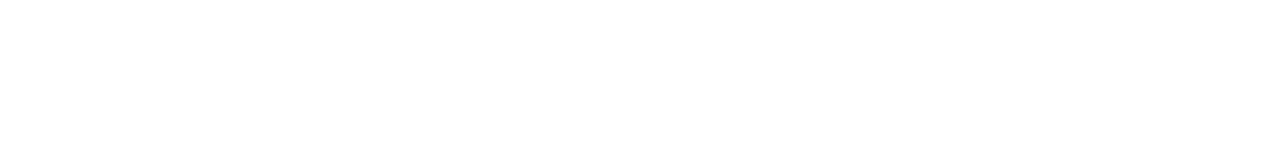
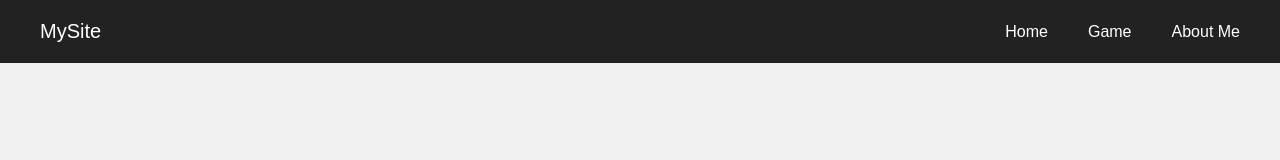
Before and after one commit to peeraphonza2143/WebTech_Project, a plain HTML site: page index.html in a window 1280 px wide. Drawn offline with nearby package versions, Linux system fonts and the light colour scheme.

Commit message:
Add Nav fist

```diff
--- /dev/null
+++ b/css/style_1.css
@@ -0,0 +1,86 @@
+*{
+    margin: 0;
+    padding: 0;
+    box-sizing: border-box;
+}
+body{
+    font-family: Arial, Helvetica, sans-serif;
+    background: #f1f1f1;
+}
+nav{
+    background:#222;
+    padding: 5px 20px;
+}
+ul{
+    list-style-type: none; /*ทำการลบ list ตัวหน้าข้อความออก*/
+}
+a{
+    color: white;
+    text-decoration: none;
+}
+a:hover{
+    text-decoration: underline;
+}
+.logo a:hover{
+    text-decoration: none;
+}
+.menu li{
+    font-size: 16px;
+    padding: 15px 5px;
+    white-space: nowrap;
+}
+
+.logo a,
+.toggle a{
+    font-size: 20px;
+}
+
+/*Mobile Menu*/
+
+.menu{
+    display: flex;
+    flex-wrap: wrap;
+    justify-content: space-between;
+    align-items: center;
+}
+.item{
+    width: 100%;
+    text-align: center;
+    display: none;
+}
+.item.active{
+    display: block;
+}
+
+/*Tablate Menu*/
+@media all and (min-width: 600px){
+    .menu{
+        justify-content: center;
+    }
+    .logo{
+        flex: 1;
+    }
+    .toggle{
+        flex: 1;
+        text-align: right;
+    }
+}
+/*Desktop menu*/
+@media all and (min-width: 900px){
+    .item{
+        display: block;
+        width: auto;
+    }
+    .toggle{
+        display: none;
+    }
+    .logo{
+        order: 0;
+    }
+    .item{
+        order: 1;
+    }
+    .menu li{
+        padding: 15px 20px;
+    }
+}
--- a/index.html
+++ b/index.html
@@ -4,9 +4,22 @@
     <meta charset="UTF-8">
     <meta http-equiv="X-UA-Compatible" content="IE=edge">
     <meta name="viewport" content="width=device-width, initial-scale=1.0">
+    <link rel="stylesheet" href="https://cdnjs.cloudflare.com/ajax/libs/font-awesome/5.15.3/css/all.min.css">
+    <link rel="stylesheet" href="css/style_1.css">
     <title>Document</title>
 </head>
 <body>
+    <nav>
+        <ul class="menu">
+            <li class="logo"><a href="#">MySite</a></li>
+            <li class="item"><a href="#">Home</a></li>
+            <li class="item"><a href="#">Game</a></li>
+            <li class="item"><a href="#">About Me</a></li>
+            <li class="toggle"><a><i class="fas fa-bars"></i></a></li>
+        </ul>
+    </nav>
 
+<script src="https://code.jquery.com/jquery-3.6.0.min.js"></script>
+<script src="script/scripts.js"></script>
 </body>
 </html>
--- /dev/null
+++ b/script/scripts.js
@@ -0,0 +1,13 @@
+$(function(){
+
+    $(".toggle").on("click",function(){
+
+        if($(".item").hasClass("active")){
+            $(".item").removeClass("active");
+            $(this).find("a").html("<i class='fas fa-bars'></i>");
+        } else{
+            $(".item").addClass("active");
+            $(this).find("a").html("<i class='fas fa-times'></i>");
+        }
+    });
+});
```
